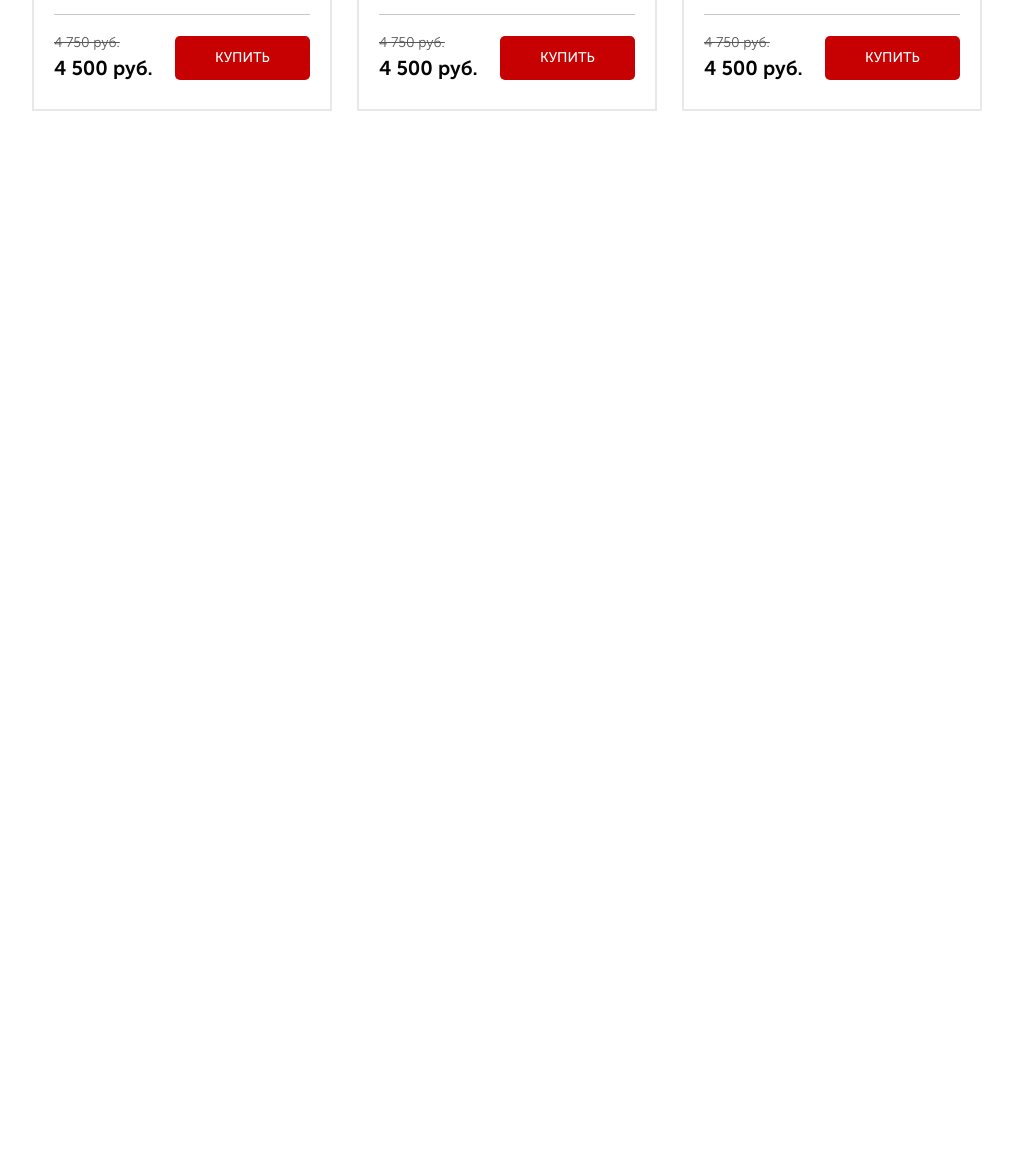
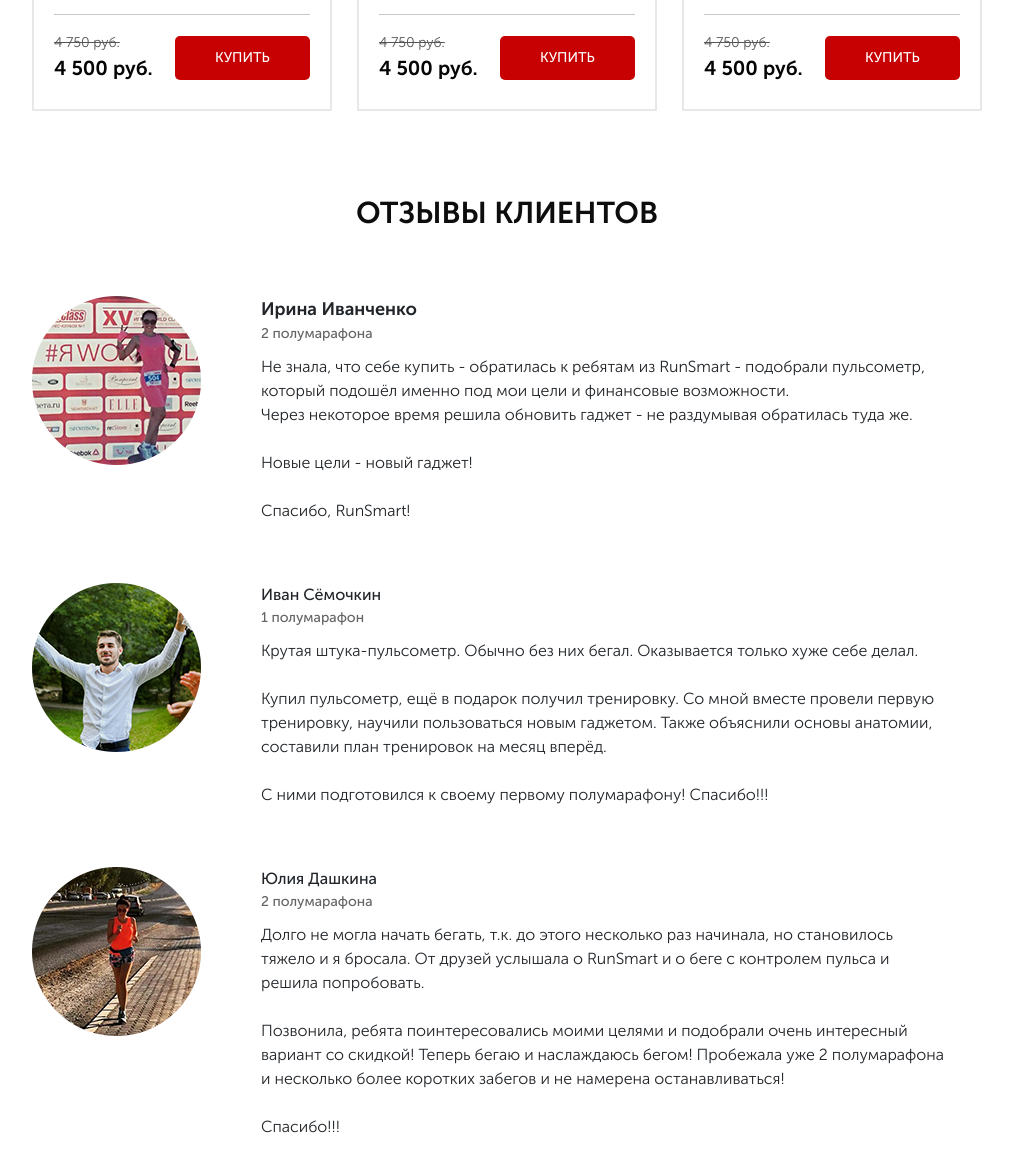
Before and after one commit to xDeenx1/Projects, a website: page src/index.html in a window 1280 px wide. Shown: the part 3669-4840 px from the top of the page, without its empty margins (133-1146 px from the left). Before the commit the page ends 3900 px from the top, so only its background shows below. Drawn offline with nearby package versions, Linux system fonts and the light colour scheme.

Commit message:
feed section done

```diff
--- a/src/index.html
+++ b/src/index.html
@@ -438,6 +438,36 @@
             </div>
         </div>
     </section>
+    <section class="feed">
+        <div class="container">
+            <div class="title">отзывы клиентов</div>
+            <div class="feed__item">
+                <img src="icons/client_1.png" alt="Ирина Иванченко" class="feed__img">
+                <div class="feed__text">
+                    <div class="feed__subtitle">Ирина Иванченко</div>
+                    <div class="feed__count">2 полумарафона</div>
+                    <div class="feed__descr">Не знала, что себе купить - обратилась к ребятам из RunSmart - подобрали пульсометр, который подошёл именно под мои цели и финансовые возможности.<br>Через некоторое время решила обновить гаджет - не раздумывая обратилась туда же.<br><br>Новые цели - новый гаджет!<br><br>
+                        Спасибо, RunSmart! </div>
+                </div>
+            </div>
+            <div class="feed__item">
+                <img src="icons/client_2.png" alt="Иван Сёмочкин" class="feed__img">
+                <div class="feed__text">
+                    <div class="feed_subtitle">Иван Сёмочкин</div>
+                    <div class="feed__count">1 полумарафон</div>
+                    <div class="feed__descr">Крутая штука-пульсометр. Обычно без них бегал. Оказывается только хуже себе делал. <br><br>Купил пульсометр, ещё в подарок получил тренировку. Со мной вместе провели первую тренировку, научили пользоваться новым гаджетом. Также объяснили основы анатомии, составили план тренировок на месяц вперёд.<br><br>С ними подготовился к своему первому полумарафону! Спасибо!!!</div>
+                </div>
+            </div>
+            <div class="feed__item">
+                <img src="icons/client_3.png" alt="Юлия Дашкина" class="feed__img">
+                <div class="feed__text">
+                    <div class="feed_subtitle">Юлия Дашкина</div>
+                    <div class="feed__count">2 полумарафона</div>
+                    <div class="feed__descr">Долго не могла начать бегать, т.к. до этого несколько раз начинала, но становилось тяжело и я бросала. От друзей услышала о RunSmart и о беге с контролем пульса и решила попробовать.<br><br>Позвонила, ребята поинтересовались моими целями и подобрали очень интересный вариант со скидкой! Теперь бегаю и наслаждаюсь бегом! Пробежала уже 2 полумарафона и несколько более коротких забегов и не намерена останавливаться!<br><br>Спасибо!!!</div>
+                </div>
+            </div>
+        </div>
+    </section>
     <script type="text/javascript" src="//code.jquery.com/jquery-1.11.0.min.js"></script>
     <script type="text/javascript" src="//code.jquery.com/jquery-migrate-1.2.1.min.js"></script>
     <script src="js/slick.min.js"></script>
--- a/src/sass/blocks/_catalog.scss
+++ b/src/sass/blocks/_catalog.scss
@@ -1,5 +1,5 @@
 .catalog {
-    padding-bottom: 100px;
+    padding-bottom: 60px;
     &__tabs {
         display: flex;
         justify-content: center;
--- /dev/null
+++ b/src/sass/blocks/_feed.scss
@@ -0,0 +1,32 @@
+.feed {
+    min-height: 920px;
+    padding-bottom: 48px;
+    &__item {
+        display: flex;
+        margin-top: 60px;
+    }
+    &__img {
+        width: 169px;
+        height: 169px;
+    }
+    &__text {
+        margin-left: 60px;
+        padding-right: 34px;
+    }
+    &__subtitle {
+        font-weight: 700;
+        font-size: 18px;
+    }
+    &__count {
+        font-weight: 500;
+        font-size: 14px;
+        line-height: 22px;
+        color: #646464;
+    }
+    &__descr {
+        margin-top: 10px;
+        font-weight: 300;
+        font-size: 16px;
+        line-height: 24px;
+    }
+}
--- a/src/sass/style.scss
+++ b/src/sass/style.scss
@@ -22,3 +22,4 @@ a{
 @import 'blocks/forms';
 @import 'blocks/slider';
 @import 'blocks/catalog';
+@import 'blocks/feed';
```
Also changed, not shown: src/css/style.min.css.
